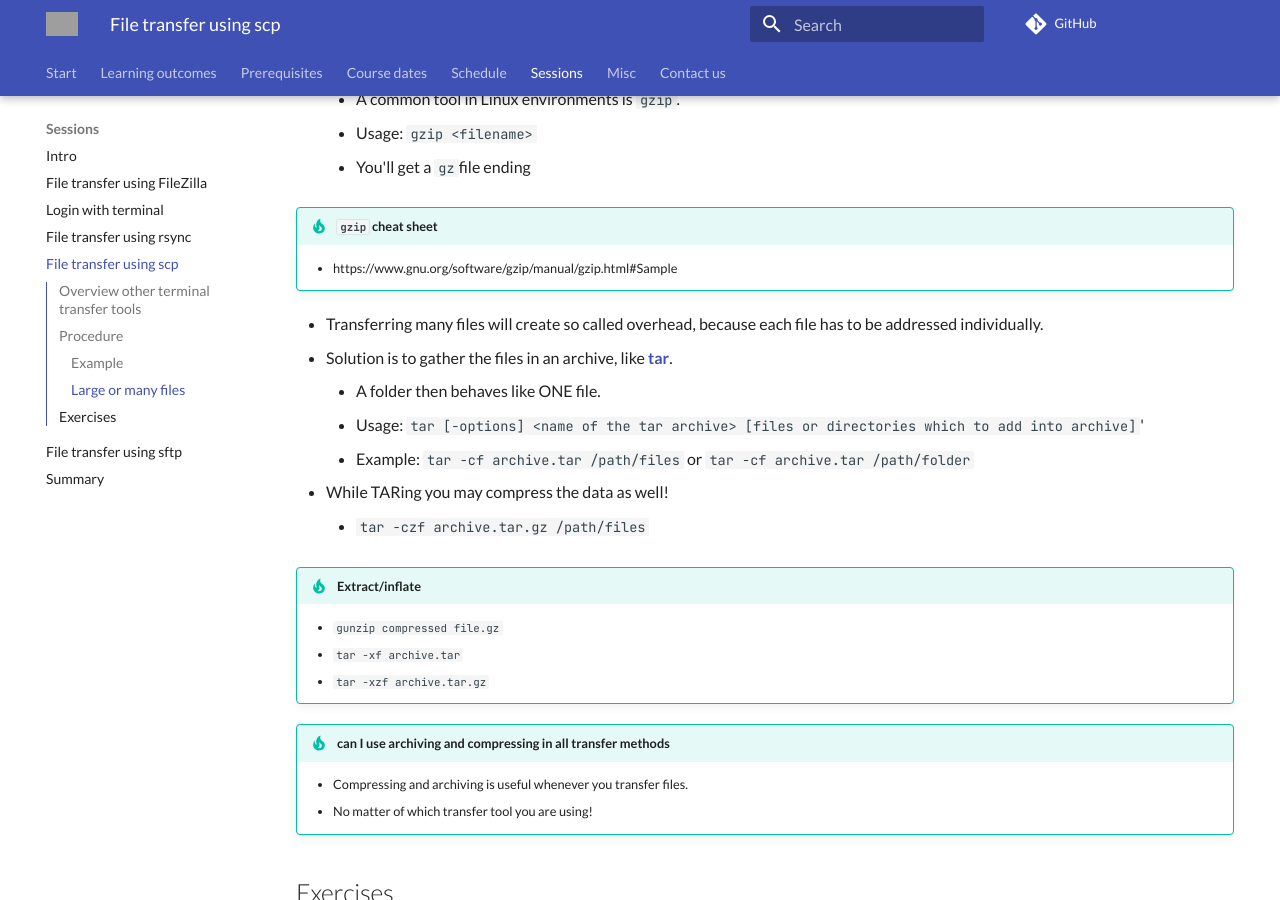
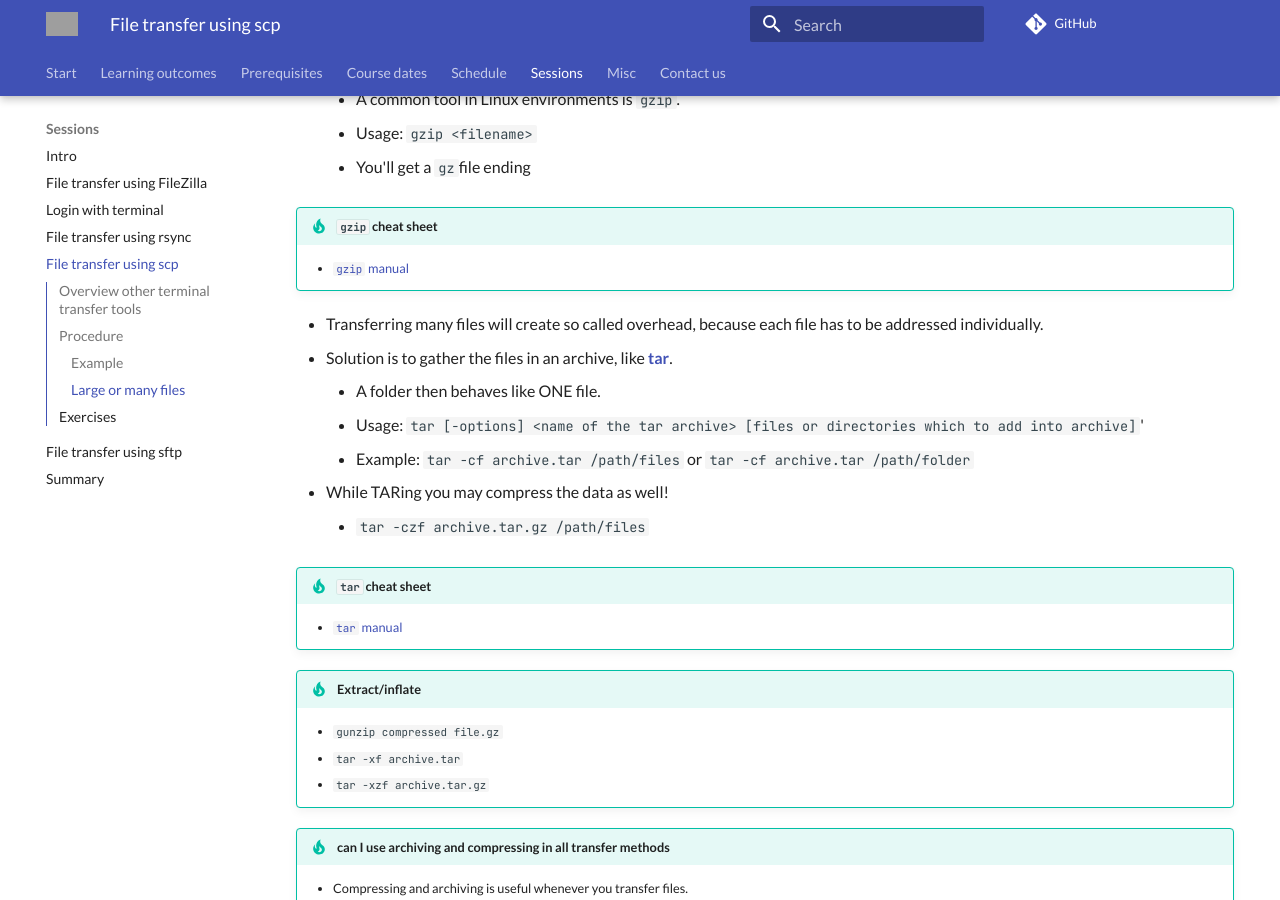
Before and after one commit to UPPMAX/naiss_file_transfer_course, an MkDocs documentation site: the page built from docs/sessions/scp/README.md, in a window 1280 px wide and 900 px high, scrolled down 2398 px. Built offline with MkDocs 1.6.1 and Material for MkDocs 9.7.7, drawn with Linux system fonts in a browser that asks for light colours; comment, search, counter and statistics services are not loaded; grey boxes are pictures that could not be loaded.

Commit message:
README.md scp tar/gzip links

```diff
--- a/docs/sessions/scp/README.md
+++ b/docs/sessions/scp/README.md
@@ -171,7 +171,7 @@ You can get rid of this prompt if you have setup SSH keys
 
 !!!- tip "``gzip`` cheat sheet"
 
-    - https://www.gnu.org/software/gzip/manual/gzip.html#Sample
+    - [``gzip`` manual](https://www.gnu.org/software/gzip/manual/gzip.html#Sample)
 
 - Transferring many files will create so called overhead, because each file has to be addressed individually.
 - Solution is to gather the files in an archive, like [**tar**](https://en.wikipedia.org/wiki/Tar_(computing)).
@@ -180,6 +180,11 @@ You can get rid of this prompt if you have setup SSH keys
     - Example: ``tar -cf archive.tar /path/files`` or ``tar -cf archive.tar /path/folder``
 - While TARing you may compress the data as well!
     - ``tar -czf archive.tar.gz /path/files``
+
+!!!- tip "``tar`` cheat sheet"
+
+    - [``tar`` manual](https://devhints.io/tar)
+
 
 !!!- tip "Extract/inflate"
 
```
